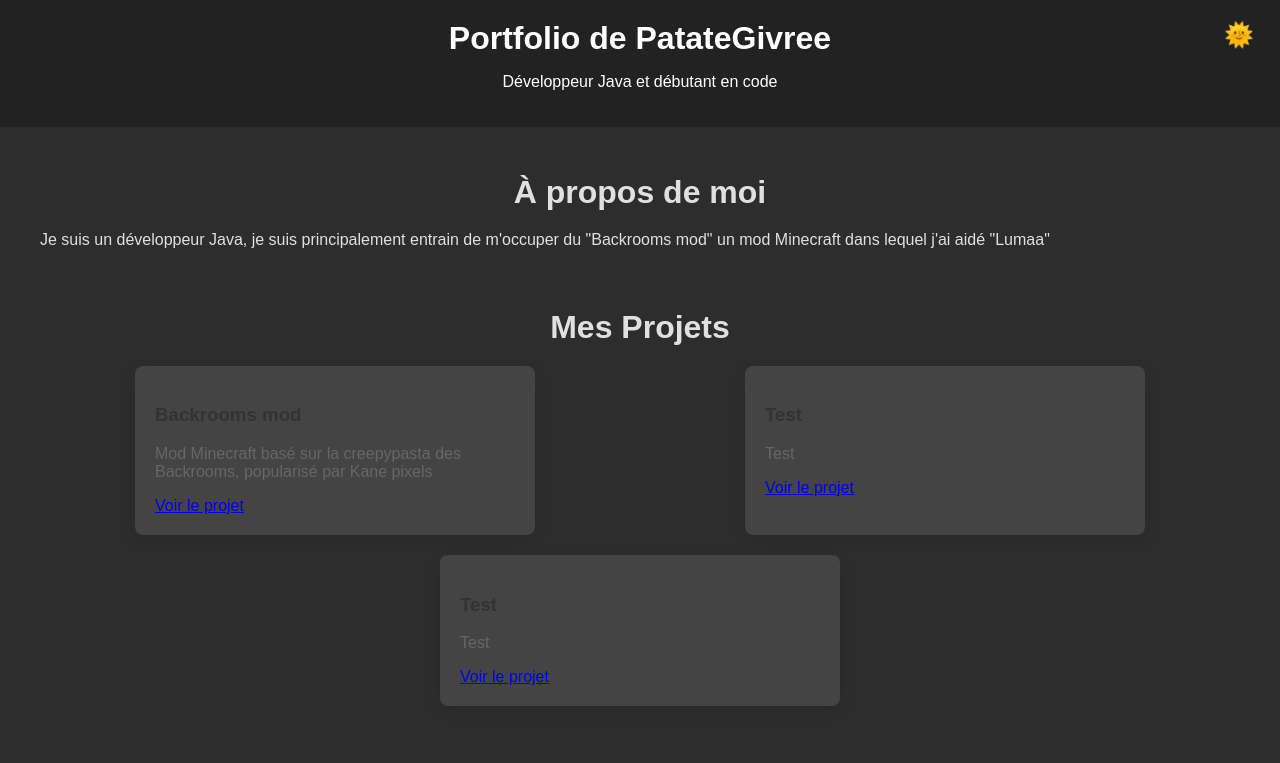
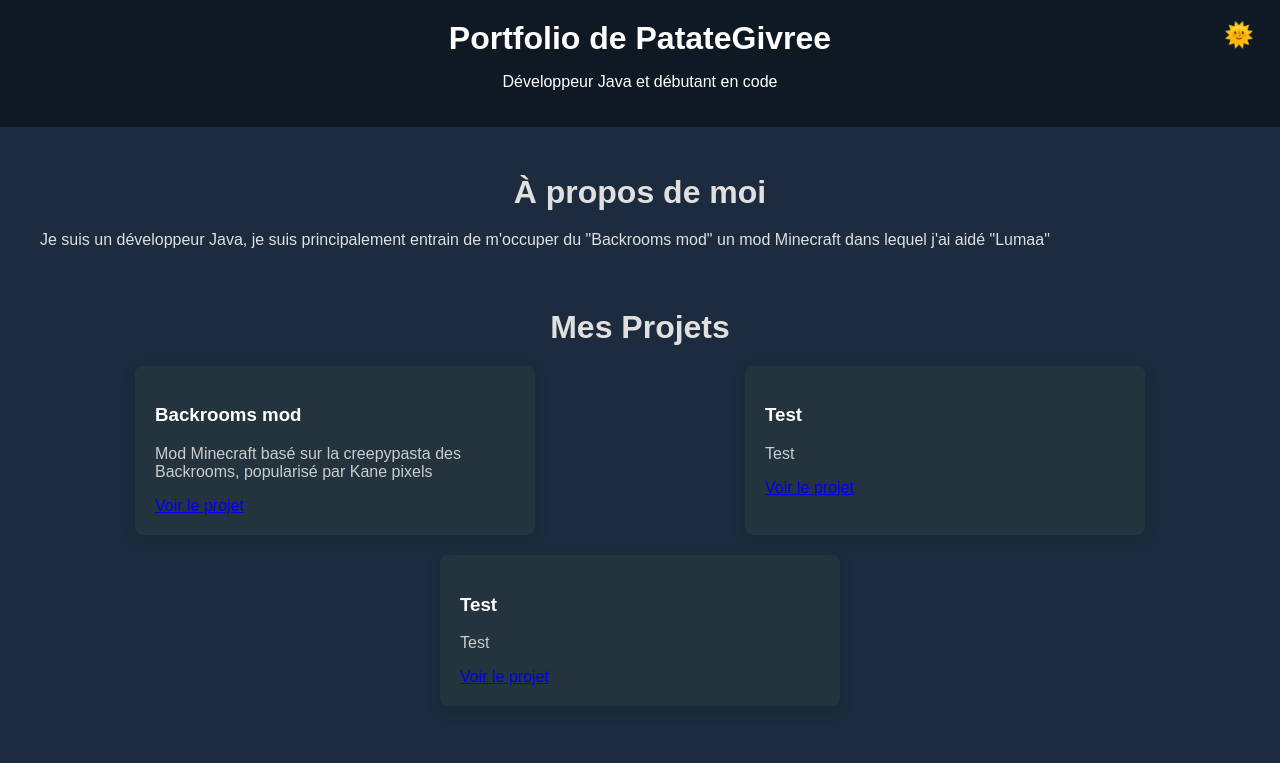
Before and after one commit to Patategivree-Dev/Patategivree-Dev.github.io, a plain HTML site: page index.html in a window 1280 px wide. Both pictures are taken after a click on the button "Changer le mode". Shown: the top 763 px of the page. Drawn offline with Linux system fonts and the light colour scheme.

Commit message:
Update styles.css

```diff
--- a/styles.css
+++ b/styles.css
@@ -1,14 +1,15 @@
 /* Styles de base */
 body {
     font-family: Arial, sans-serif;
-    background-color: #f4f4f9;
+    background-color: #1c2b3d; /* Bleu foncé pour le fond */
+    color: #e0e0e0; /* Texte clair pour contraster */
     margin: 0;
     padding: 0;
     transition: background-color 0.3s, color 0.3s;
 }
 
 header {
-    background-color: #333;
+    background-color: #14202b; /* Bleu plus foncé pour l'en-tête */
     color: white;
     padding: 20px 0;
     text-align: center;
@@ -62,7 +63,7 @@ section {
 
 .project, .skill {
     width: 30%;
-    background-color: white;
+    background-color: #2d3a4b; /* Bleu foncé pour les boîtes de projet */
     padding: 20px;
     border-radius: 8px;
     box-shadow: 0 5px 15px rgba(0, 0, 0, 0.1);
@@ -70,15 +71,15 @@ section {
 }
 
 .project h3, .skill h3 {
-    color: #333;
+    color: #ffffff; /* Texte en blanc dans les projets */
 }
 
 .project p, .skill p {
-    color: #666;
+    color: #ccc; /* Texte légèrement clair pour contraster */
 }
 
 footer {
-    background-color: #333;
+    background-color: #14202b; /* Bleu foncé pour le pied de page */
     color: white;
     text-align: center;
     padding: 10px;
@@ -89,26 +90,26 @@ footer a {
     text-decoration: none;
 }
 
-/* Dark mode */
+/* Mode sombre */
 body.dark-mode {
-    background-color: #2d2d2d;
+    background-color: #1c2b3d; /* Bleu foncé pour le fond en mode sombre */
     color: #e0e0e0;
 }
 
 header.dark-mode {
-    background-color: #222;
+    background-color: #0f1923; /* Bleu très foncé pour l'en-tête en mode sombre */
 }
 
 .project.dark-mode, .skill.dark-mode {
-    background-color: #444;
+    background-color: #23343f; /* Bleu encore plus foncé pour les projets en mode sombre */
     color: #e0e0e0;
 }
 
 footer.dark-mode {
-    background-color: #222;
+    background-color: #0f1923; /* Pied de page bleu très foncé */
 }
 
 /* Dark mode button animation */
 #modeToggle.dark-mode {
-    color: #f39c12;
+    color: #1e90ff; /* Bleu clair pour le bouton en mode sombre */
 }
```
